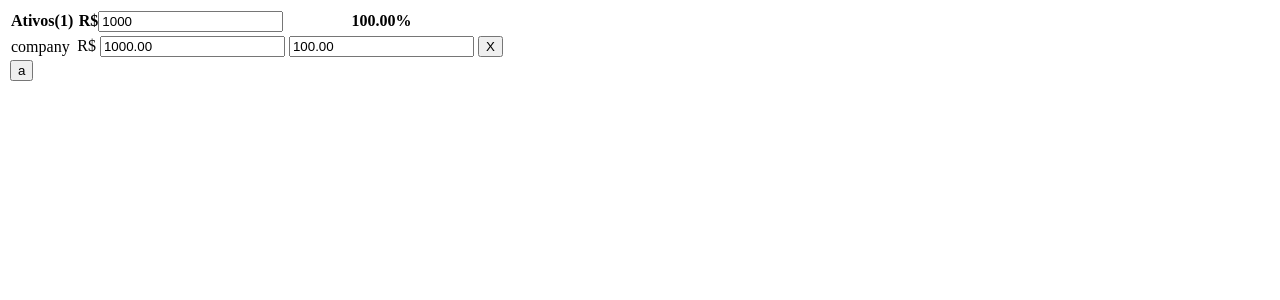
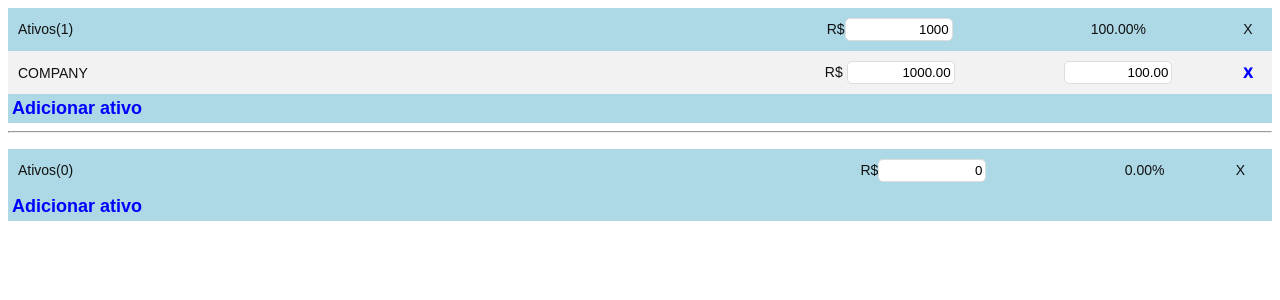
Before and after one commit to gusramalho/exercicio-ativos-react, a React (Create React App) app: page / in a window 1280 px wide. Shown: the top 300 px of the page. Built offline with nearby package versions, Linux system fonts and the light colour scheme.

Commit message:
css e alterar valores

```diff
--- a/src/App.js
+++ b/src/App.js
@@ -1,5 +1,5 @@
 import React, { Component } from 'react';
-import TableActives from './TableActives'
+import TableActives from './components/TableActives'
 
 class App extends Component {
 
@@ -10,8 +10,14 @@ class App extends Component {
 	render() {
 		const { actives } = this.state;
 		return (
+			<div>
+				<TableActives actives={actives}></TableActives>
 
-			<TableActives actives={actives}></TableActives>
+				<hr></hr>
+				<p></p>
+				<TableActives></TableActives>
+
+			</div>
 
 
     );
--- a/src/TableActives.js
+++ /dev/null
@@ -1,125 +0,0 @@
-import React, { Component } from 'react';
-
-class TableActives extends Component {
-
-
-	state = {
-    actives: [],
-    currentId: 0,
-    capital: 0,
-    total: 0,
-    locked: false,
-  }
-
-  componentDidMount(){
-    const { actives } = this.props;
-
-    if (actives !== undefined){
-
-      this.setState({
-        actives,
-        currentId: actives.length-1,
-        locked: true,
-        capital: actives.reduce((total, active) => total + active.value, 0)
-      });
-
-    }
-  }
-
-  getActive = (id) => this.state.actives.filter(active => active.id === id);
-
-  total = (actives) => actives.reduce((total, active) => total + active.value, 0);
-
-  percentage = (active) => (this.state.capital !== 0) ? (active.value / this.state.capital * 100 ) : 0;
-
-  totalPercentage = (actives) => actives.reduce((total, active) => total + this.percentage(active), 0);
-
-  addActive = () => {
-    const { actives, currentId } = this.state;
-    this.setState({actives: [...actives, {id: currentId+1, name: 'ativo', value: 0, percentage: 0}], currentId: currentId+1})
-  }
-
-  removeActive = (event) => {
-    const { actives } = this.state;
-    this.setState({actives: actives.filter(active => active.id !== Number(event.target.dataset.active))});
-  }
-
-  updateActive = (id, updatedValue, updatedPercentage) => {
-
-    const { actives, locked, capital } = this.state;
-
-    const updatedActives = actives.map(active => (active.id === id) ? {...active, value: updatedValue, percentage: updatedPercentage} : active);
-    const updatedTotal = this.total(updatedActives);
-
-    this.setState({
-      actives: updatedActives,
-      total: updatedTotal,
-      capital: (locked) ? capital : updatedTotal,
-     });
-  }
-
-  updateValue = (event) => {
-    const { actives, locked, capital } = this.state;
-    const newValue = Number(event.target.value);
-    const id = Number(event.target.dataset.active);
-
-    const updatedActives = actives.map(active => (active.id === id) ? {...active, value: newValue} : active);
-
-    const updatedCapital = (locked) ? capital : this.total(updatedActives);
-
-    const newPercentage = newValue/updatedCapital * 100;
-
-    this.updateActive(id, newValue, newPercentage);
-
-  }
-
-  updatePercentage = (event) => {
-
-    const { actives, locked, capital } = this.state;
-    const newPercentage = Number(event.target.value);
-    const id = Number(event.target.dataset.active);
-
-    const updatedActives = actives.map(active => (active.id === id) ? {...active, percentage: newPercentage} : active);
-
-    const updatedCapital = (!locked) ? capital : this.totalPercentage(updatedActives) * capital / 100;
-
-    const newValue = newPercentage/100 * updatedCapital;
-
-    this.updateActive(id, newValue, newPercentage);
-  }
-
-
-
-  render(){
-    const { actives, capital } = this.state;
-
-    return(
-
-      <table>
-        <th>Ativos({actives.length})</th>
-        <th>R$<input type="number" value={capital}/></th>
-        <th>{this.totalPercentage(actives).toFixed(2)}%</th>
-
-        {
-          actives.map(active => {
-            return (
-              <tr>
-                <td>{active.name}</td>
-                <td>R$ <input type="number" data-active={active.id} value={active.value.toFixed(2)} onChange={this.updateValue}/></td>
-		        	  <td><input type="number" data-active={active.id} value={active.percentage.toFixed(2)} onChange={this.updatePercentage} /></td>
-			          <td><button data-active={active.id} onClick={this.removeActive}>X</button></td>
-              </tr>
-
-            );
-          })
-        }
-
-        <button onClick={this.addActive}>a</button>
-      </table>
-
-    );
-  }
-
-}
-
-export default TableActives;
--- /dev/null
+++ b/src/components/TableActives.css
@@ -0,0 +1,62 @@
+.table-actives table {
+  font-family: Arial, sans-serif;
+  font-size: 14px;
+  color: #111111;
+  width: 100%;
+  background-color: #f2f2f2;
+  border-collapse: collapse;
+}
+.table-actives th {
+  background-color: lightblue;
+}
+.table-actives th, td{
+  text-align: center;
+  font-weight: normal;
+  padding: 10px;
+}
+
+.table-actives tr:nth-child(even){
+  background-color: #FFFFFF;
+}
+
+.table-actives input[type=number]{
+  text-align: right;
+  border: 1px solid #dddddd;
+  border-radius: 5px;
+  padding: 3px;
+  width: 100px;
+}
+
+.table-actives .btn-add{
+  text-align: left;
+  width: 100%;
+  border: 1px solid lightblue;
+
+  background-color: lightblue;
+  padding: 3px;
+  color: blue;
+  font-weight: bold;
+  font-size: 18px;
+}
+
+.table-actives .active-name{
+  width: 60%;
+  text-align: left;
+}
+
+.table-actives .btn-remove{
+  font-weight: 1000;
+  color: blue;
+}
+
+.table-actives .btn-remove:hover{
+  font-weight: 1200;
+  color: blue;
+  cursor: pointer;
+}
+
+.table-actives input[type=number]::-webkit-inner-spin-button,
+.table-actives input[type=number]::-webkit-outer-spin-button {
+  -webkit-appearance: none;
+  margin: 0;
+}
--- /dev/null
+++ b/src/components/TableActives.js
@@ -0,0 +1,153 @@
+import React, { Component } from 'react';
+
+import './TableActives.css';
+class TableActives extends Component {
+
+
+  state = {
+    actives: [],
+    currentId: 0,
+    capital: 0,
+    total: 0,
+    totalPercentage: 0,
+    locked: true,
+  }
+
+  componentDidMount() {
+    const { actives } = this.props;
+
+    if (actives !== undefined) {
+      const total = actives.reduce((total, active) => total + active.value, 0);
+      this.setState({
+        actives,
+        currentId: actives.length - 1,
+        locked: false,
+        capital: total,
+        total: total,
+        totalPercentage: this.totalPercentage(actives),
+      });
+
+    }
+  }
+
+  getActive = (id) => this.state.actives.filter(active => active.id === id);
+
+  total = (actives) => actives.reduce((total, active) => total + active.value, 0);
+
+  percentage = (active) => (this.state.capital !== 0) ? (active.value / this.state.capital * 100) : 0;
+
+  totalPercentage = (actives) => actives.reduce((total, active) => total + active.percentage, 0);
+
+  addActive = () => {
+    const { actives, currentId } = this.state;
+
+    this.setState({
+      actives: [...actives, { id: currentId + 1, name: 'ativo', value: 0, percentage: 0 }],
+      currentId: currentId + 1
+    });
+  }
+
+
+  removeActive = (event) => {
+    const { actives, locked, capital } = this.state;
+    let updatedActives = actives.filter(active => active.id !== Number(event.target.dataset.active));
+
+    const updatedTotal = this.total(updatedActives);
+
+    if (locked)
+      updatedActives = updatedActives.map(active => ({ ...active, percentage: active.value / updatedTotal * 100 }));
+
+    this.setState({
+      actives: updatedActives,
+      capital: (locked) ? updatedTotal : capital,
+      total: updatedTotal,
+      totalPercentage: this.totalPercentage(updatedActives),
+    });
+
+  }
+
+  updateValue = (event) => {
+
+    const { actives, capital, locked } = this.state;
+    const value = Number(event.target.value);
+    const id = Number(event.target.dataset.active);
+
+    let updatedActives = actives.map(active => (active.id === id) ? { ...active, value } : active);
+    const updatedTotal = this.total(updatedActives);
+
+    if (locked)
+      updatedActives = updatedActives.map(active => ({ ...active, percentage: active.value / updatedTotal * 100 }));
+    else
+      updatedActives = updatedActives.map(active => (active.id === id) ? { ...active, percentage: active.value / capital * 100 } : active);
+
+    this.setState({
+      actives: updatedActives,
+      capital: (locked) ? updatedTotal : capital,
+      total: updatedTotal,
+      totalPercentage: this.totalPercentage(updatedActives),
+    })
+
+  }
+
+  updatePercentage = (event) => {
+
+    const { actives, capital, locked } = this.state;
+    const percentage = Number(event.target.value);
+    const id = Number(event.target.dataset.active);
+
+    let updatedActives = actives.map(active => (active.id === id) ? { ...active, percentage } : active);
+
+    if (!locked) {
+
+      updatedActives = updatedActives.map(active => (active.id === id) ? { ...active, value: percentage / 100 * capital } : active);
+
+      this.setState({
+        actives: updatedActives,
+        capital: (locked) ? capital : capital,
+        total: this.total(updatedActives),
+        totalPercentage: this.totalPercentage(updatedActives),
+      })
+    }
+
+  }
+
+
+
+  render() {
+    const { actives, capital, totalPercentage } = this.state;
+
+    return (
+      <div className='table-actives'>
+        <table>
+          <th class="active-name">Ativos({actives.length})</th>
+          <th>R$<input type="number" value={capital} /></th>
+          <th>{totalPercentage.toFixed(2)}%</th>
+          <th>X</th>
+
+          {
+            actives.map(active => {
+              return (
+
+                <tr>
+                  <td className="active-name">{active.name.toUpperCase()}</td>
+                  <td>R$ <input type="number" data-active={active.id} value={active.value.toFixed(2)} onChange={this.updateValue} /></td>
+                  <td><input type="number" data-active={active.id} value={active.percentage.toFixed(2)} onChange={this.updatePercentage} /></td>
+                  <td><a className="btn-remove"data-active={active.id} onClick={this.removeActive}>X</a></td>
+                </tr>
+
+              );
+            })
+          }
+
+
+        </table>
+
+        <button className="btn-add" onClick={this.addActive}>Adicionar ativo</button>
+      </div>
+
+    );
+  }
+
+}
+
+export default TableActives;
```
Also changed, not shown: 1 other file (tests, documents, lock files or other folders).
